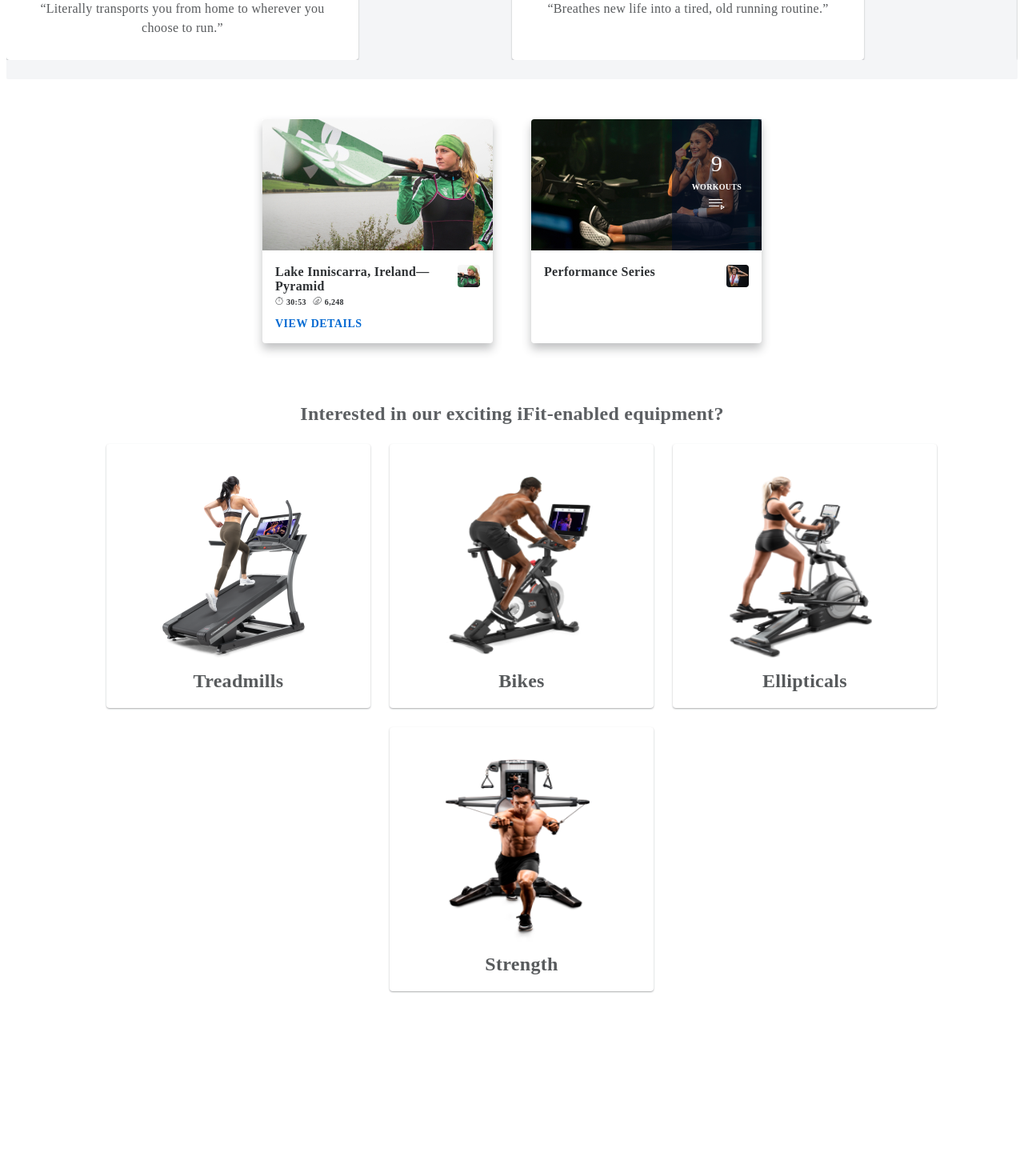
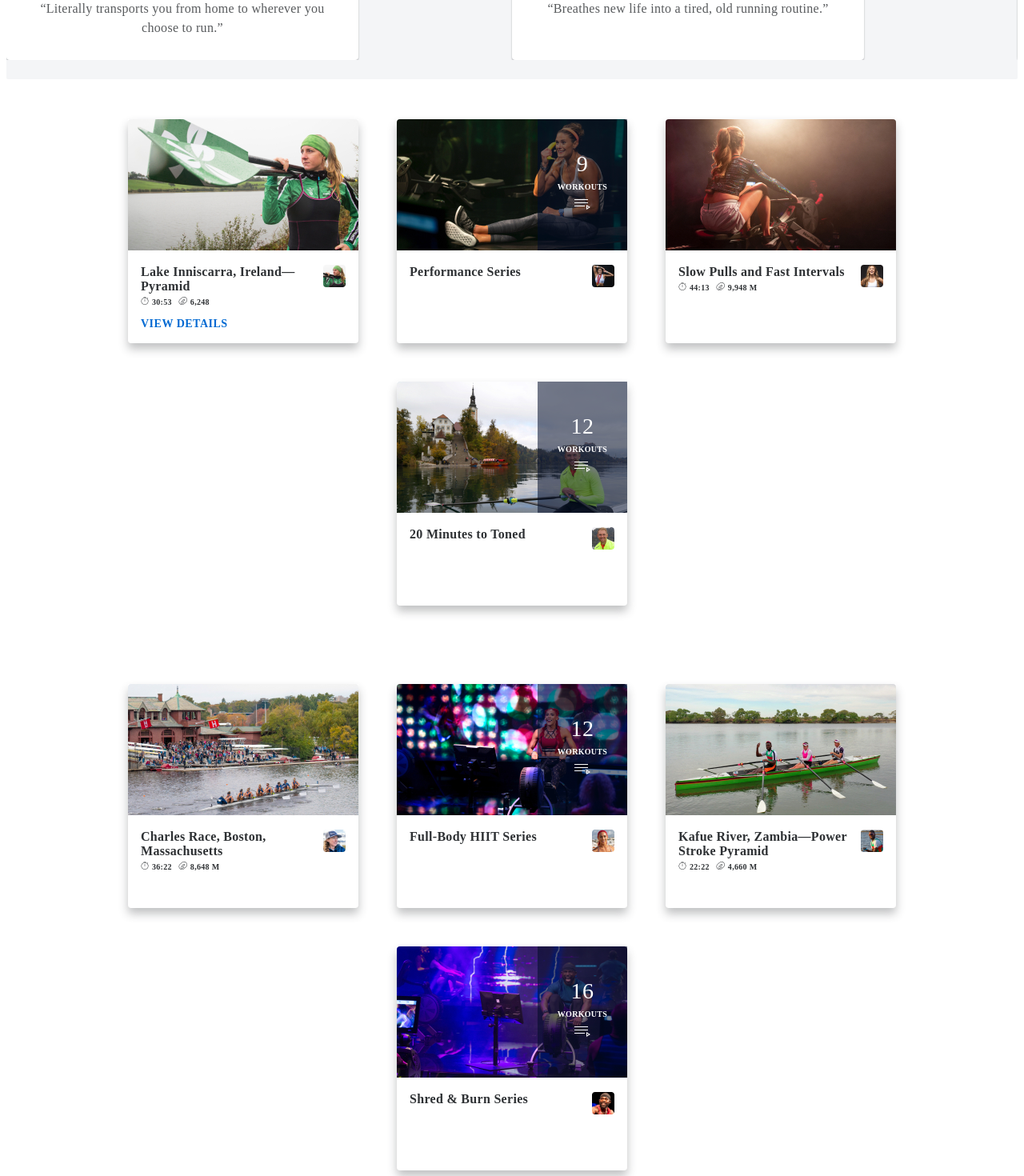
Before and after one commit to A-Glazer/fed-ifit, a React (Create React App) app: page / in a window 1280 px wide. Shown: the part 980-2450 px from the top of the page at 80% size. Before the commit the page ends 2243 px from the top, so only its background shows below. Built offline with nearby package versions, Linux system fonts and the light colour scheme.

Commit message:
finished cards section

```diff
--- a/src/components/Home.js
+++ b/src/components/Home.js
@@ -19,6 +19,8 @@ import card3img from '../images/card3img.jpg'
 import card4img from '../images/card4img.jpg'
 import card5img from '../images/card5img.jpg'
 import card6img from '../images/card6img.jpg'
+import card7img from '../images/card7img.jpg'
+import card8img from '../images/card8img.jpg'
 import time from '../images/time.png'
 import miles from '../images/miles.png'
 import card1sm from '../images/card1sm.png'
@@ -136,13 +138,13 @@ export default class Home extends React.Component {
                             </div>
                         </div>
 
-                         {/* card 2 */}
-                         <div className="cards hvr-pop">
+                        {/* card 2 */}
+                        <div className="cards hvr-pop">
 
                             <div className="cardOverlay">
                                 <div className="bigNum">9</div>
                                 <div className="workouts">Workouts</div>
-                                <img src={music}/>
+                                <img src={music} />
                             </div>
                             <img src={card2img} className="cardImg" />
                             <div class="cardContainer">
@@ -151,7 +153,91 @@ export default class Home extends React.Component {
                             </div>
                         </div>
 
+                        {/* card 3 */}
+                        <div className="cards hvr-pop">
+                            <img src={card3img} className="cardImg" />
+                            <div class="cardContainer">
+                                <img src={card3sm} className="imgSm" />
+                                <div className="cardHeader">Slow Pulls and Fast Intervals</div>
+                                <div className="iconRow">
+                                    <img src={time} className="cardIcon" />44:13
+                                    <img src={miles} className="cardIcon" />9,948 M
+                                </div>
+                            </div>
+                        </div>
 
+                        {/* card 4 */}
+                        <div className="cards hvr-pop">
+
+                            <div className="cardOverlay">
+                                <div className="bigNum">12</div>
+                                <div className="workouts">Workouts</div>
+                                <img src={music} />
+                            </div>
+                            <img src={card4img} className="cardImg" />
+                            <div class="cardContainer">
+                                <img src={card4sm} className="imgSm" />
+                                <div className="cardHeader">20 Minutes to Toned</div>
+                            </div>
+                        </div>
+                    </div>
+                    <div className="cardSection">
+                        {/* card 5 */}
+                        <div className="cards hvr-pop">
+                            <img src={card5img} className="cardImg" />
+                            <div class="cardContainer">
+                                <img src={card5sm} className="imgSm" />
+                                <div className="cardHeader">Charles Race, Boston, Massachusetts</div>
+                                <div className="iconRow">
+                                    <img src={time} className="cardIcon" />36:22
+                                    <img src={miles} className="cardIcon" />8,648 M
+                                </div>
+                            </div>
+                        </div>
+
+                        {/* card 6 */}
+                        <div className="cards hvr-pop">
+
+                            <div className="cardOverlay">
+                                <div className="bigNum">12</div>
+                                <div className="workouts">Workouts</div>
+                                <img src={music} />
+                            </div>
+                            <img src={card6img} className="cardImg" />
+                            <div class="cardContainer">
+                                <img src={card6sm} className="imgSm" />
+                                <div className="cardHeader">Full-Body HIIT Series</div>
+                            </div>
+                        </div>
+
+
+                        {/* card 7 */}
+                        <div className="cards hvr-pop">
+                            <img src={card7img} className="cardImg" />
+                            <div class="cardContainer">
+                                <img src={card7sm} className="imgSm" />
+                                <div className="cardHeader">Kafue River, Zambia—Power Stroke Pyramid</div>
+                                <div className="iconRow">
+                                    <img src={time} className="cardIcon" />22:22
+                                    <img src={miles} className="cardIcon" />4,660 M
+                                </div>
+                            </div>
+                        </div>
+
+                        {/* card 8 */}
+                        <div className="cards hvr-pop">
+
+                            <div className="cardOverlay">
+                                <div className="bigNum">16</div>
+                                <div className="workouts">Workouts</div>
+                                <img src={music} />
+                            </div>
+                            <img src={card8img} className="cardImg" />
+                            <div class="cardContainer">
+                                <img src={card8sm} className="imgSm" />
+                                <div className="cardHeader">Shred &  Burn Series</div>
+                            </div>
+                        </div>
                     </div>
 
 
--- a/src/styles.css
+++ b/src/styles.css
@@ -191,6 +191,8 @@ li a {
     flex-wrap: wrap;
     justify-content: center;
     margin-top: 50px;
+    flex: 1 0 21%
+
 }
 
 .cards {
@@ -199,7 +201,8 @@ li a {
     box-shadow: 0 7px 12px rgba(46, 49, 52, 0.3);
     border-radius: 4px;
     background-color: #ffffff;
-    margin: 24px
+    margin: 24px;
+
 }
 
 .cardImg {
```
